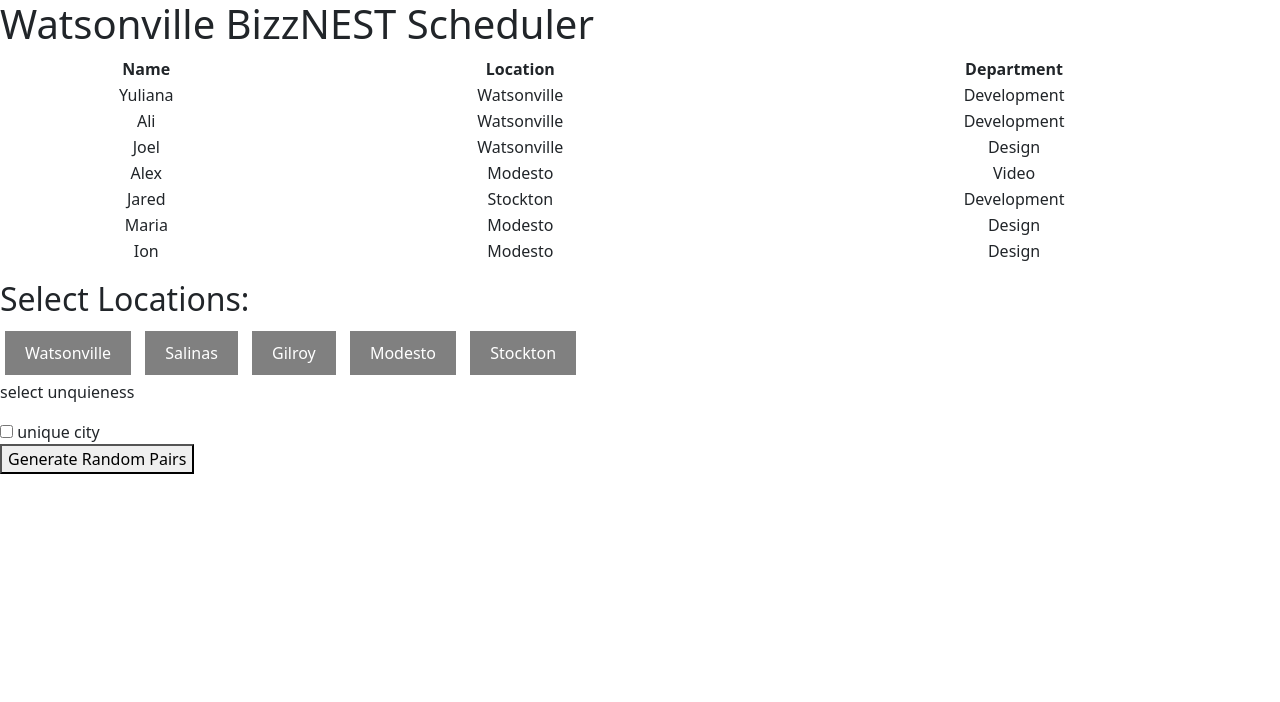
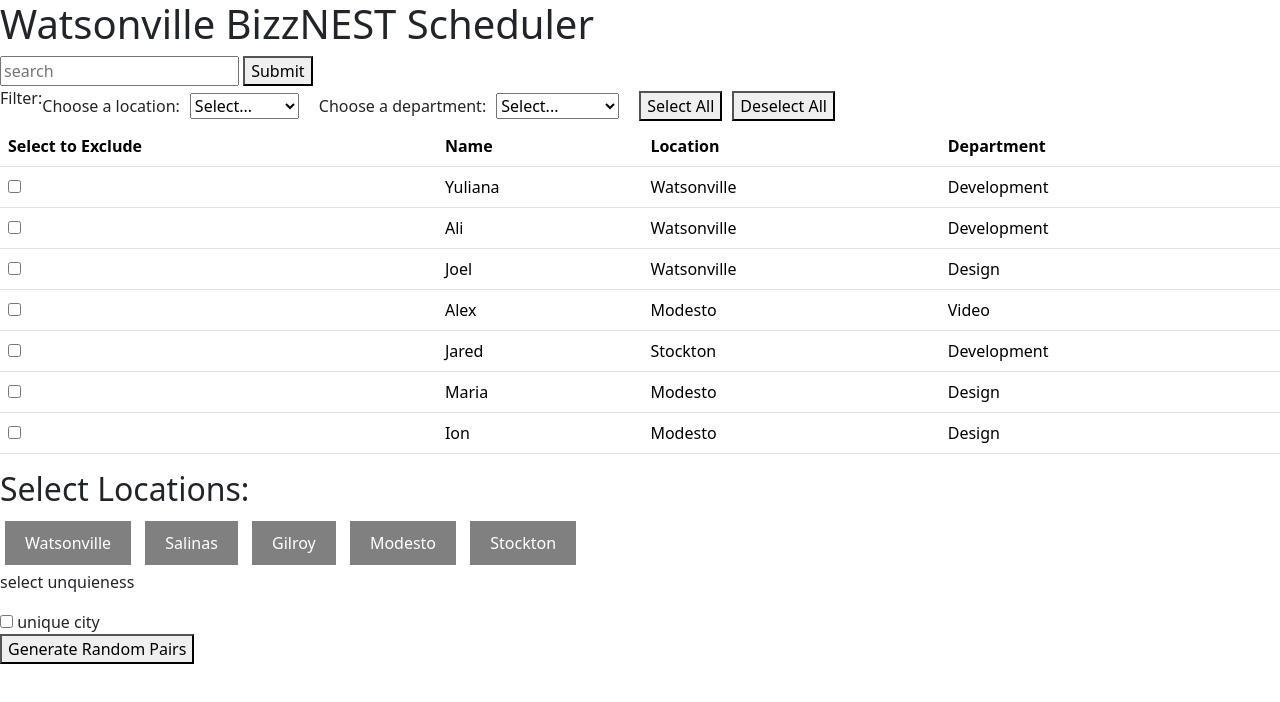
Before and after one commit to BizzNEST/watsonville-bizznest-scheduler, a website: page src/index.html in a window 1280 px wide. Drawn offline with nearby package versions, Linux system fonts and the light colour scheme.

Commit message:
feat(script.js):added checkboxes to table and made working scroll downs

```diff
--- a/src/index.html
+++ b/src/index.html
@@ -7,13 +7,23 @@
     <script src="./script.js" defer></script>
     <link rel="stylesheet" href="style.css" />
     <link href="https://cdn.jsdelivr.net/npm/bootstrap@5.3.3/dist/css/bootstrap.min.css" rel="stylesheet" integrity="sha384-QWTKZyjpPEjISv5WaRU9OFeRpok6YctnYmDr5pNlyT2bRjXh0JMhjY6hW+ALEwIH" crossorigin="anonymous">
+ </head>
+  <body>
+    <h1>Watsonville BizzNEST Scheduler</h1>
+    <form id="search-form">
+      <input type="text" placeholder="search">
+      <button type="submit">Submit</button>
+    </form>
+    <div id="filter-options">
+      <p>Filter: </p>
+      <div id="dropdowns-container"></div>
+      <p id="selectedLocation"></p>
+      <p id="selectedDepartment"></p>
+      <button id="select-all-button">Select All</button>
+      <button id="deselect-all-button" class="button-spacing">Deselect All</button>
+  </div>
 
-  </head>
-  <body>
-    <script src="https://cdn.jsdelivr.net/npm/bootstrap@5.3.3/dist/js/bootstrap.bundle.min.js" integrity="sha384-YvpcrYf0tY3lHB60NNkmXc5s9fDVZLESaAA55NDzOxhy9GkcIdslK1eN7N6jIeHz" crossorigin="anonymous"></script>
-    <h1>Watsonville BizzNEST Scheduler</h1>
-
-    <table id="interns-display" class = "table table-striped table-hover"></table>
+    <table id="interns-display"></table>
     <div>
       <h2>Select Locations:</h2>
       <button class="location-button" value="Watsonville">Watsonville</button>
@@ -29,5 +39,7 @@
     </div>
     <button id="generate-pairs">Generate Random Pairs</button>
     <div id="pairs-display"></div>
+
+    <script src="https://cdn.jsdelivr.net/npm/bootstrap@5.3.3/dist/js/bootstrap.bundle.min.js" integrity="sha384-YvpcrYf0tY3lHB60NNkmXc5s9fDVZLESaAA55NDzOxhy9GkcIdslK1eN7N6jIeHz" crossorigin="anonymous"></script>
   </body>
 </html>
--- a/src/script.js
+++ b/src/script.js
@@ -1,16 +1,58 @@
 document.addEventListener("DOMContentLoaded", () => {
 
   // initialize global hashmap and tokens
+  const displayTable = document.getElementById("interns-display");
+  displayTable.className = 'table table-hover';
 
-  const displayTable = document.getElementById("interns-display");
   let internsMap;
 
   displayInterns();
+  displayFilters();
+  // document.getElementById('location-dropdown').addEventListener('change', filterTable);
 
+  // TESTER function to check search bar is working w/button
+  document.getElementById('search-form').addEventListener('submit', function(event) {
+    event.preventDefault();
+    const searchValue = this.querySelector('input[type="text"]').value;
+    console.log(searchValue);
+
+});
+function filterTable() {
+  const locationDropdown = document.getElementById('locations');
+  const selectedLocation = locationDropdown.value.trim();
+
+  const departmentDropdown = document.getElementById('department');
+  const selectedDepartment = departmentDropdown.value.trim();
+
+  const displayTable = document.getElementById('interns-display');
+  const rows = displayTable.getElementsByTagName('tr');
+
+  for (let i = 1; i < rows.length; i++) {
+      const cells = rows[i].getElementsByTagName('td');
+      const locationCell = cells[2].textContent.trim();
+      const departmentCell = cells[3].textContent.trim();
+
+      // Show the row if it matches both filters or if no filters are selected
+      rows[i].style.display =
+          (locationCell === selectedLocation || selectedLocation === "") &&
+          (departmentCell === selectedDepartment || selectedDepartment === "") ?
+          "" : "none";
+  }
+}
 function displayInterns() {
-    loadInterns().then((map) => {
-      internsMap = map;
+  // Ensure the table has the Bootstrap classes applied
+  displayTable.className = 'table table-hover';
+
+  // Create the thead and tbody elements if they don't exist yet
+  const thead = document.createElement('thead');
+  const tbody = document.createElement('tbody');
+
+  // Create the header row
   const rowTop = document.createElement("tr");
+  const topWords0 = document.createElement("th");
+  topWords0.textContent = `Select to Exclude`;
+  rowTop.appendChild(topWords0);
+
   const topWords1 = document.createElement("th");
   topWords1.textContent = `Name`;
   rowTop.appendChild(topWords1);
@@ -22,16 +64,29 @@ document.addEventListener("DOMContentLoaded", () => {
   const topWords3 = document.createElement("th");
   topWords3.textContent = `Department`;
   rowTop.appendChild(topWords3);
-     displayTable.appendChild(rowTop);
 
+  // Append header row to thead
+  thead.appendChild(rowTop);
+  displayTable.appendChild(thead); // Append thead to the table
+  displayTable.appendChild(tbody); // Append tbody to the table
+
+  loadInterns().then((map) => {
+      internsMap = map;
       internsMap.forEach((intern, name) => {
           console.log(`Name: ${name}, Details:`, intern);
-        displayInternBefore(intern);
+          displayInternRows(intern, tbody); // Pass tbody to the function
       });
   });
 }
-  function displayInternBefore(intern) {
+
+function displayInternRows(intern, tbody) {
   const row = document.createElement("tr");
+
+  const checkboxCell = document.createElement("td");
+  const checkbox = document.createElement("input");
+  checkbox.type = "checkbox";
+  checkboxCell.appendChild(checkbox);
+  row.appendChild(checkboxCell);
 
   const nameIntern = document.createElement("td");
   nameIntern.textContent = `${intern.name}`;
@@ -45,8 +100,87 @@ document.addEventListener("DOMContentLoaded", () => {
   departmentIntern.textContent = `${intern.department}`;
   row.appendChild(departmentIntern);
 
-    displayTable.appendChild(row);
+  tbody.appendChild(row); // Append the row to the tbody
+}
 
+function displayFilters(){
+  // Create Location Dropdown
+  const locations = [
+    { value: "", text: "Select..." },
+    { value: "Salinas", text: "Salinas" },
+    { value: "Watsonville", text: "Watsonville" },
+    { value: "Gilroy", text: "Gilroy" },
+    { value: "Stockton", text: "Stockton" },
+    { value: "Modesto", text: "Modesto" }
+];
+
+const locationSelect = document.createElement("select");
+locationSelect.id = "locations";
+locationSelect.addEventListener("change", filterTable);
+
+locations.forEach(location => {
+    const option = document.createElement("option");
+    option.value = location.value;
+    option.textContent = location.text;
+    locationSelect.appendChild(option);
+});
+
+const locationLabel = document.createElement("label");
+locationLabel.htmlFor = "locations";
+locationLabel.textContent = "Choose a location:";
+
+// Create Department Dropdown
+const departments = [
+    { value: "", text: "Select..." },
+    { value: "Development", text: "Development" },
+    { value: "Video", text: "Video" },
+    { value: "Design", text: "Design" },
+    { value: "IT", text: "IT" },
+    { value: "Marketing", text: "Marketing" }
+];
+const departmentSelect = document.createElement("select");
+departmentSelect.id = "department";
+departmentSelect.addEventListener("change", filterTable);
+
+departments.forEach(department => {
+    const option = document.createElement("option");
+    option.value = department.value;
+    option.textContent = department.text;
+    departmentSelect.appendChild(option);
+});
+
+const departmentLabel = document.createElement("label");
+departmentLabel.htmlFor = "department";
+departmentLabel.textContent = "Choose a department:";
+
+// Append everything to the dropdowns container
+const dropdownsContainer = document.getElementById("dropdowns-container");
+dropdownsContainer.appendChild(locationLabel);
+dropdownsContainer.appendChild(locationSelect);
+dropdownsContainer.appendChild(departmentLabel);
+dropdownsContainer.appendChild(departmentSelect);
+}
+
+// TESTER Functions to display selected values
+function displayLocation() {
+  const select = document.getElementById("locations");
+  const selectedValue = select.options[select.selectedIndex].value;
+  document.getElementById("selectedLocation").innerText = selectedValue ? `You selected: ${selectedValue}` : '';
+}
+
+function displayDepartment() {
+  const select = document.getElementById("department");
+  const selectedValue = select.options[select.selectedIndex].value;
+  document.getElementById("selectedDepartment").innerText = selectedValue ? `You selected: ${selectedValue}` : '';
+}
+// SELECT ALL CHECKBOXES
+function selectAllCheckboxes() {
+  // Get all checkboxes in the table
+  const checkboxes = displayTable.querySelectorAll('input[type="checkbox"]');
+  // Iterate through each checkbox and set it to checked
+  checkboxes.forEach(checkbox => {
+      checkbox.checked = true;
+  });
 }
 
   let activeCities = [];
@@ -74,20 +208,6 @@ document.addEventListener("DOMContentLoaded", () => {
       .catch((error) => console.error("Error loading JSON:", error));
   }
 
-
-  function loadInterns() {
-    //simply loads interns into the hashmap along with their details
-    return fetch("interns.json")
-      .then((response) => response.json())
-      .then((data) => {
-        internsMap = new Map();
-        data.intern.forEach((intern) => {
-          internsMap.set(intern.name, intern);
-        });
-        return internsMap; // Return the map
-      })
-      .catch((error) => console.error("Error loading JSON:", error));
-  }
 
   function displayPairs(pairs) {
     //simply displays the pairs of interns
@@ -265,5 +385,20 @@ document.addEventListener("DOMContentLoaded", () => {
       displayPairs(pairs);
     });
   });
+  document.getElementById("select-all-button").addEventListener("click", () => {
+    // Get all checkbox inputs in the table
+    const checkboxes = displayTable.querySelectorAll("input[type='checkbox']");
+
+    // Loop through each checkbox and set its checked property to true
+    checkboxes.forEach(checkbox => {
+        checkbox.checked = true;
+    });
+});
+document.getElementById("deselect-all-button").addEventListener("click", () => {
+  const checkboxes = displayTable.querySelectorAll("input[type='checkbox']");
+  checkboxes.forEach(checkbox => {
+      checkbox.checked = false; // Set checked property to false to uncheck
+  });
+});
 
 });
--- a/src/style.css
+++ b/src/style.css
@@ -11,10 +11,22 @@
 .location-button.active {
   background-color: blue; /* Color when active */
 }
-body{
-  background-color: beige;
-}
-#interns-display{
+/* #interns-display{
   background-color: white;
   text-align: center;
+} */
+#filter-options {
+  display: flex;
+  align-items: center;
 }
+
+#filter-options label {
+  margin-right: 10px;
+}
+
+#filter-options select {
+  margin-right: 20px;
+}
+.button-spacing {
+  margin-left: 10px; /* Adjust spacing as needed */
+}
```
Lines whose indentation alone changed are shown as unchanged.
